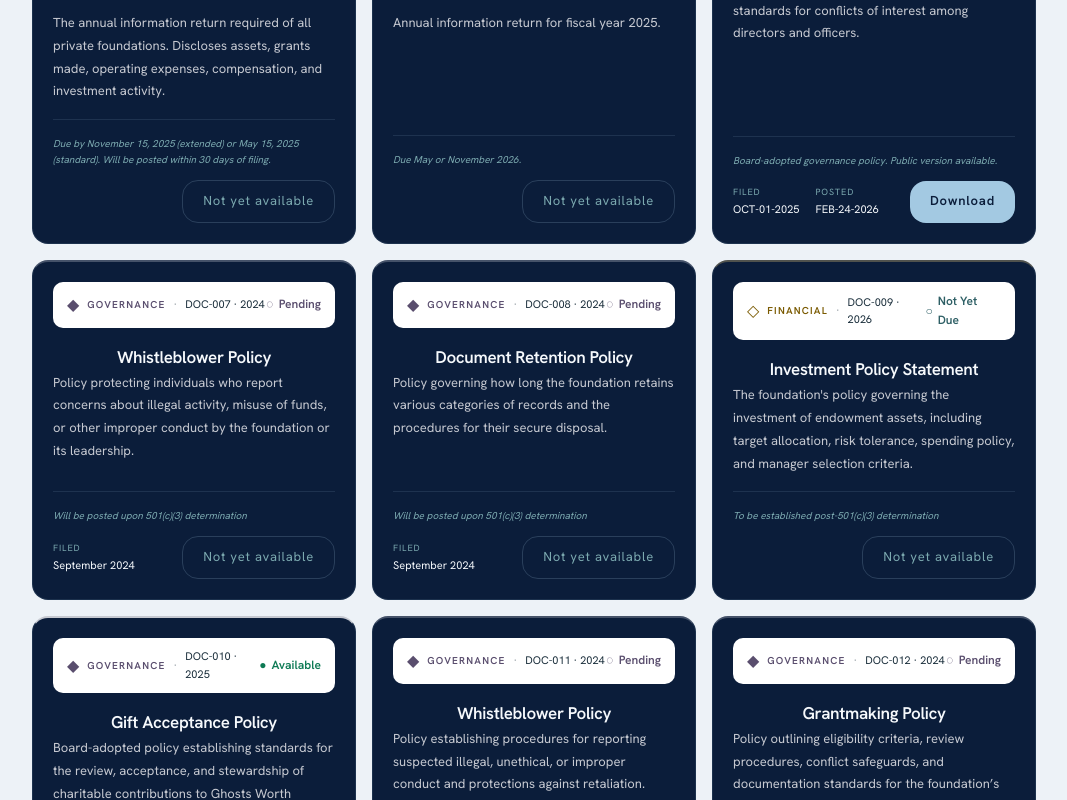
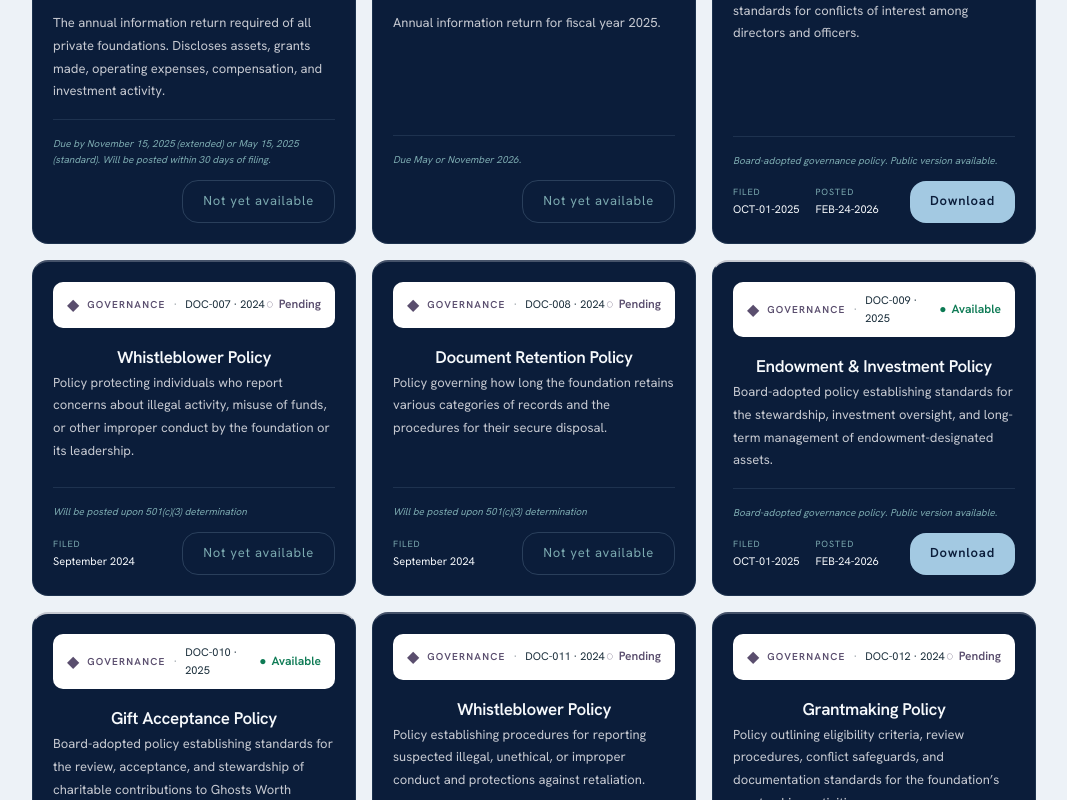
Before and after one commit to Roco41589/ghosts-worth-chasing-site, a Next.js app in the folder ghosts-redesign/: page /transparency/documents in a window 1280 px wide. Shown: the part 1237-2037 px from the top of the page, without its empty margins (106-1173 px from the left). Built offline with nearby package versions, Linux system fonts and the light colour scheme.

Commit message:
Update page.tsx

```diff
--- a/ghosts-redesign/app/transparency/documents/page.tsx
+++ b/ghosts-redesign/app/transparency/documents/page.tsx
@@ -136,13 +136,22 @@ const DOCUMENTS: GWCDocument[] = [
     status: "Pending", statusNote: "Will be posted upon 501(c)(3) determination",
     mandatory: false, fileUrl: null, fileSize: null,
   },
-  {
-    id: "DOC-009", title: "Investment Policy Statement", type: "Financial",
-    description: "The foundation's policy governing the investment of endowment assets, including target allocation, risk tolerance, spending policy, and manager selection criteria.",
-    year: "2026", filedDate: null, postedDate: null,
-    status: "Not Yet Due", statusNote: "To be established post-501(c)(3) determination",
-    mandatory: false, fileUrl: null, fileSize: null,
-  },
+{
+  id: "DOC-009",
+  title: "Endowment & Investment Policy",
+  type: "Governance",
+  description:
+    "Board-adopted policy establishing standards for the stewardship, investment oversight, and long-term management of endowment-designated assets.",
+  year: "2025",
+  filedDate: "OCT-01-2025",
+  postedDate: "FEB-24-2026",
+  status: "Available",
+  statusNote:
+    "Board-adopted governance policy. Public version available.",
+  mandatory: false,
+  fileUrl: "/documents/endowment-investment-policy.pdf",
+  fileSize: null,
+},
 {
   id: "DOC-010",
   title: "Gift Acceptance Policy",
```
